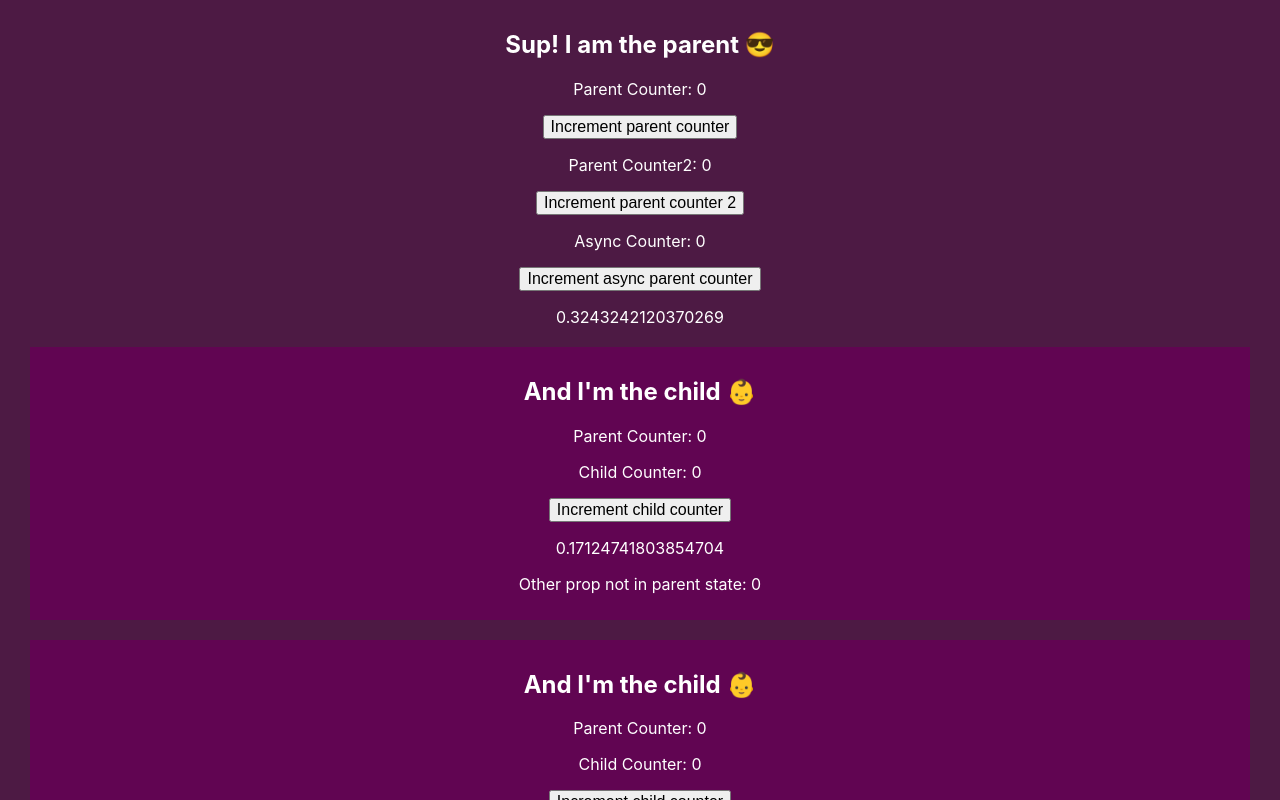
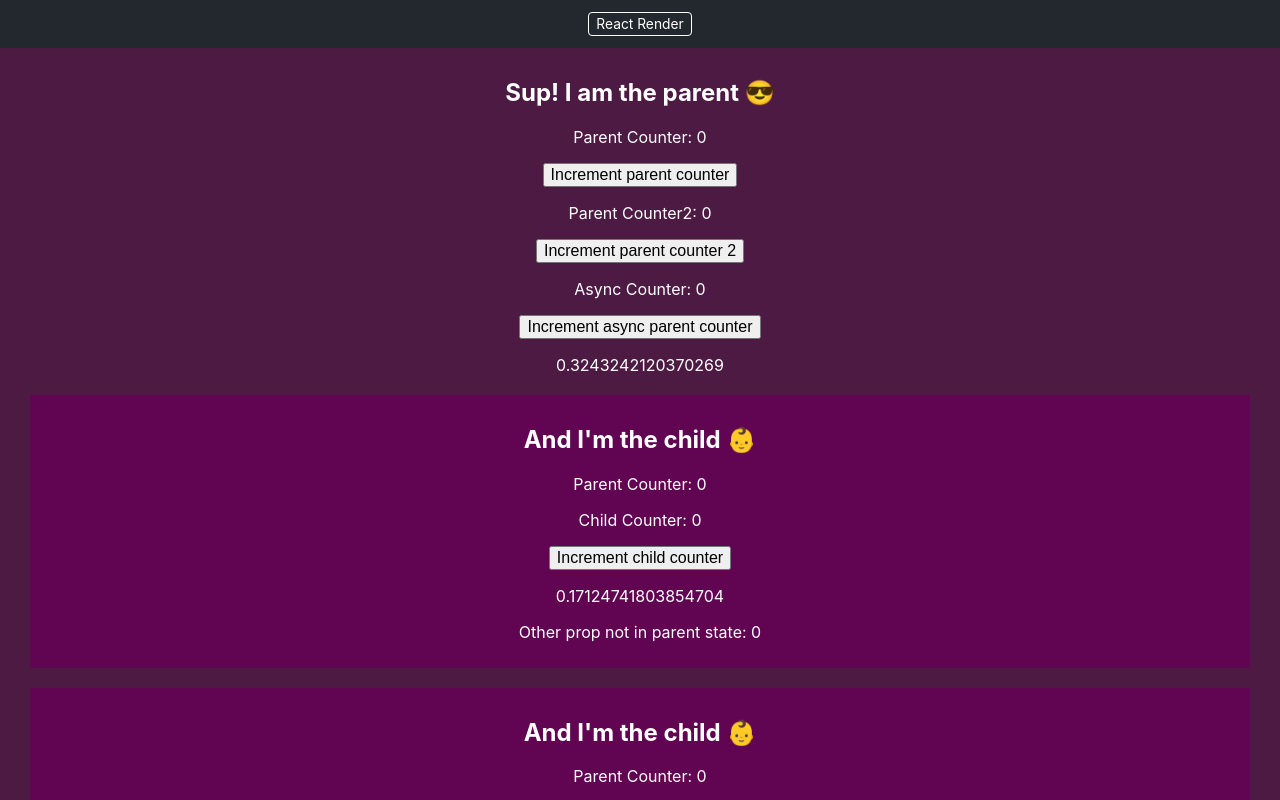
Before and after one commit to pierusan/sandboxes, a React (Create React App) app in the folder web/ts-react-sandbox/: page / in a window 1280 px wide. Built offline with nearby package versions, Linux system fonts and the light colour scheme.

Commit message:
Add nav and links to different components

```diff
--- a/web/ts-react-sandbox/src/App.css
+++ b/web/ts-react-sandbox/src/App.css
@@ -20,6 +20,31 @@
   overflow-y: scroll;
 }
 
+nav {
+  display: grid;
+  place-items: center;
+  height: 3rem;
+}
+nav > div {
+  display: flex;
+  gap: 1rem;
+}
+
+nav > div > button {
+  all: unset;
+  font-size: 0.8625rem;
+  border: 1px solid white;
+  padding: 0.25em 0.5em;
+  border-radius: 4px;
+}
+nav > div > button:hover {
+  background-color: hsla(0, 100%, 100%, 0.1);
+  cursor: pointer;
+}
+nav > div > button:active {
+  background-color: hsla(0, 100%, 100%, 0.2);
+}
+
 .parent-component {
   background-color: hsl(var(--main-hue), 50%, 20%);
   padding: 10px;
--- a/web/ts-react-sandbox/src/App.tsx
+++ b/web/ts-react-sandbox/src/App.tsx
@@ -248,10 +248,35 @@ const BailOutRenderComponent = () => {
   );
 };
 
+const TABS: Map<string, JSX.Element> = new Map<string, JSX.Element>([
+  [
+    "React Render",
+    <>
+      <ParentComponent />
+      <BailOutRenderComponent />
+    </>,
+  ],
+]);
 function App() {
+  const [tabName, setTabName] = useState("React Render");
+
   return (
     <div className="container">
-      <ParentComponent />
+      <nav>
+        <div>
+          {Array.from(TABS.keys()).map((tabName) => (
+            <button
+              key={tabName}
+              onClick={() => {
+                setTabName(tabName);
+              }}
+            >
+              {tabName}
+            </button>
+          ))}
+        </div>
+      </nav>
+      {TABS.get(tabName)}
     </div>
   );
 }
```
